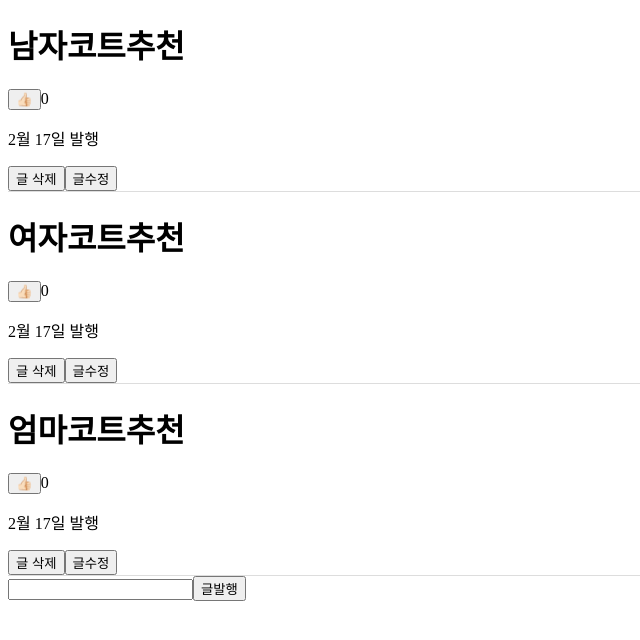
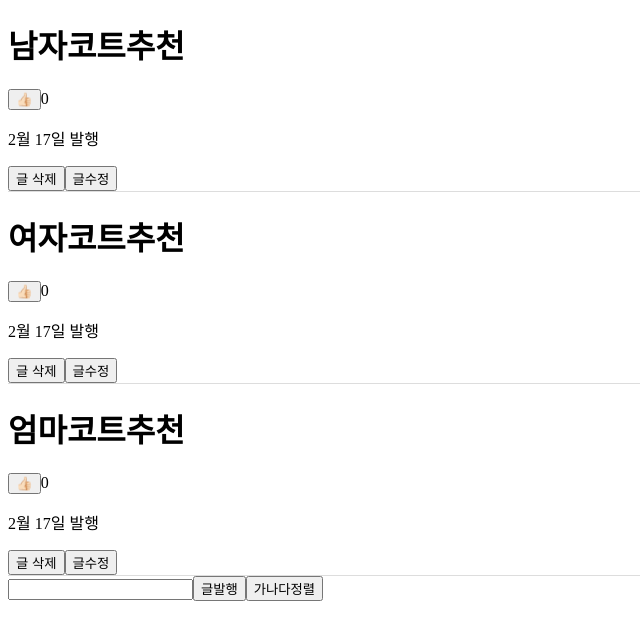
Before and after one commit to juhee067/reactBlog_test, a React (Create React App) app: page / in a window 1280 px wide. Shown: the top 640 px of the page, without its empty margins (0-640 px from the left). Built offline with nearby package versions, Linux system fonts and the light colour scheme.

Commit message:
20220101

```diff
--- a/src/App.js
+++ b/src/App.js
@@ -62,13 +62,21 @@ function App() {
     setContent(copy);
   };
   // modal
+  // console.log(checkModal, index, checkID, content[index].id);
   const AddModal = (index) => {
-    console.log(checkModal, index, checkID, content[index].id);
-    if (checkModal === true && checkID === content[index].id) {
-      return setCheckModal(false);
-    }
+    // if (checkModal === true && checkID === content[index].id) {
+    //   return setCheckModal(false);
+    // }
+
     setCheckModal(true);
     setCheckID(content[index].id);
+    console.log(checkModal);
+  };
+  // 가나다 정렬
+  const arrayContent = () => {
+    let copy = [...content];
+    copy.sort((a, b) => b.title - a.title);
+    setContent(copy);
   };
 
   return (
@@ -125,9 +133,21 @@ function App() {
       <button
         onClick={() => {
           addContent();
+          // onKeyUp={() => {
+          //   if (window.event.keyCode === 13) {
+          //     addContent();
+          //   }
+          // }}
         }}
       >
         글발행
+      </button>
+      <button
+        onClick={() => {
+          arrayContent();
+        }}
+      >
+        가나다정렬
       </button>
     </div>
   );
```
